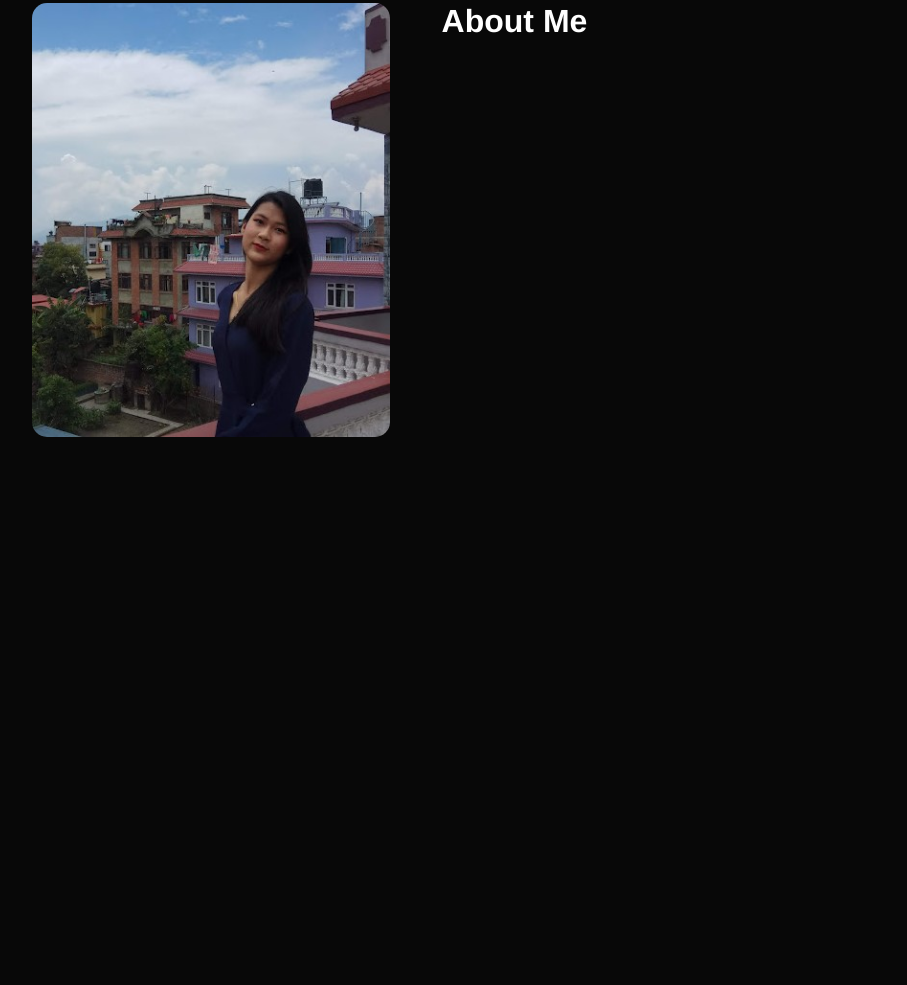
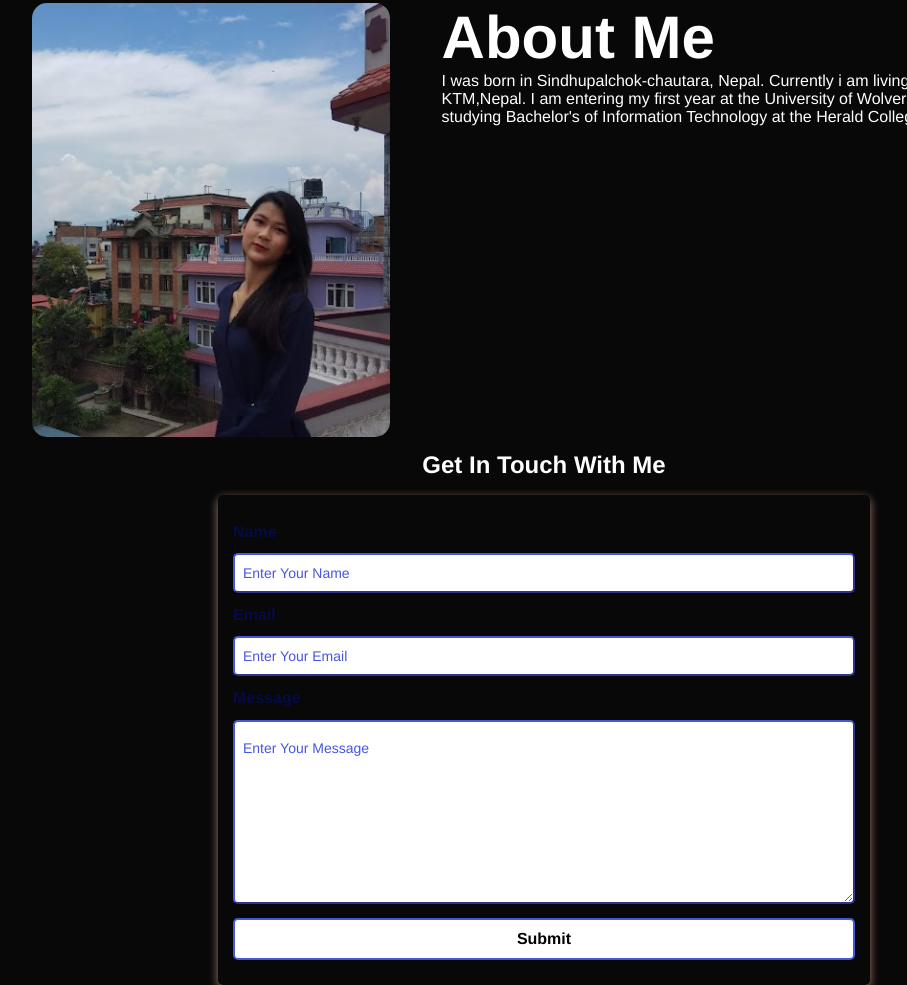
Before and after one commit to MaskeyRiddhi/FINAL-PROJECT, a plain HTML site: page draft.html in a window 1280 px wide. Shown: the part 807-1792 px from the top of the page, without its empty margins (96-1003 px from the left). Before the commit the page ends 1258 px from the top, so only its background shows below. Drawn offline with Linux system fonts and the light colour scheme.

Commit message:
adding the contact

```diff
--- a/draft.html
+++ b/draft.html
@@ -35,12 +35,63 @@
           <img src="pic/background.jpg">
         </div>
         <div class="about-col-2">
-          <h1>About Me</h1>
+          <h1 class="sub-title">About Me</h1>
+          <p>I was born in Sindhupalchok-chautara, Nepal. Currently i am living at koteshwor, KTM,Nepal. I am entering my first year at the University of Wolverhampton where i am studying
+            Bachelor's of Information Technology at the Herald College in Nepal.</p>
         </div>
       </div>
     </div>
   </div>
 
-
+  <!-- ---------------Contact-------- -->
+  <div id="contact">
+    <h2>Get In Touch With Me</h2>
+    <div class="contact-form-container">
+      <div class="contact-form">
+        <form action="https://formspree.io/f/xyylngw" method="POST">
+          <div class="form-control">
+            <label for="name">Name</label>
+            <input
+              type="text"
+              id="name"
+              name="sender-name"
+              placeholder="Enter Your Name"
+              class="input-field"
+              required
+            />
+          </div>
+          <div class="form-control">
+            <label for="email">Email</label>
+            <input
+              type="email"
+              id="email"
+              name="sender-email"
+              placeholder="Enter Your Email"
+              class="input-field"
+              required
+            />
+          </div>
+          <div class="form-control">
+            <label for="message">Message</label>
+            <textarea
+              id="message"
+              cols="60"
+              rows="10"
+              placeholder="Enter Your Message"
+              name="message"
+              class="input-field"
+              required
+            ></textarea>
+          </div>
+          <input
+            type="submit"
+            value="Submit"
+            id="submit-btn"
+            class="submit-btn"
+          />
+        </form>
+      </div>
+    </div>
+  </div>
 </body>
 </html>
--- a/style.css
+++ b/style.css
@@ -79,3 +79,64 @@ nav ul li a:hover::after{
 .about-col-2{
     flex-basis: 60%;
 }
+.sub-title{
+    font-size: 60px;
+    font-weight:600 ;
+    color: #fff;
+}
+
+.contact {
+    margin-top: 2rem;
+  }
+
+h2{
+    text-align: center;
+    margin-bottom: 1rem;
+}
+
+.contact-form-container{
+    max-width: 40.75rem;
+  margin: 0 auto;
+  padding: 0.938rem;
+    border-radius: 5px;
+    box-shadow: 0 3px 10px #a17a69;
+}
+label{
+    line-height: 2.7em;
+    font-weight: 700;
+    color: #050b43;
+}
+textarea{
+    min-height: 6.25rem;
+    font-size: 14px;
+}
+.input-field{
+    width: 100%;
+    padding-top: 10px;
+    padding-bottom: 10px;
+    border-radius: 5px;
+  border: none;
+  border: 2px outset #4756df;
+  font-size: 0.875rem;
+  outline: none;
+}
+.input-field::placeholder{
+    padding: 0.5rem;
+  color: #4756df;
+}
+.submit-btn {
+    width: 100%;
+    padding: 10px;
+    margin: 10px 0;
+    background-color: #fff;
+    border: 2px solid #4756df;
+    border-radius: 5px;
+    font-size: 1rem;
+    font-weight:700;
+    transition: 0.3s;
+  }
+  .submit-btn:hover {
+    background-color: #4756df;
+    border: 2px solid #4756df;
+    cursor: pointer;
+  }
```
